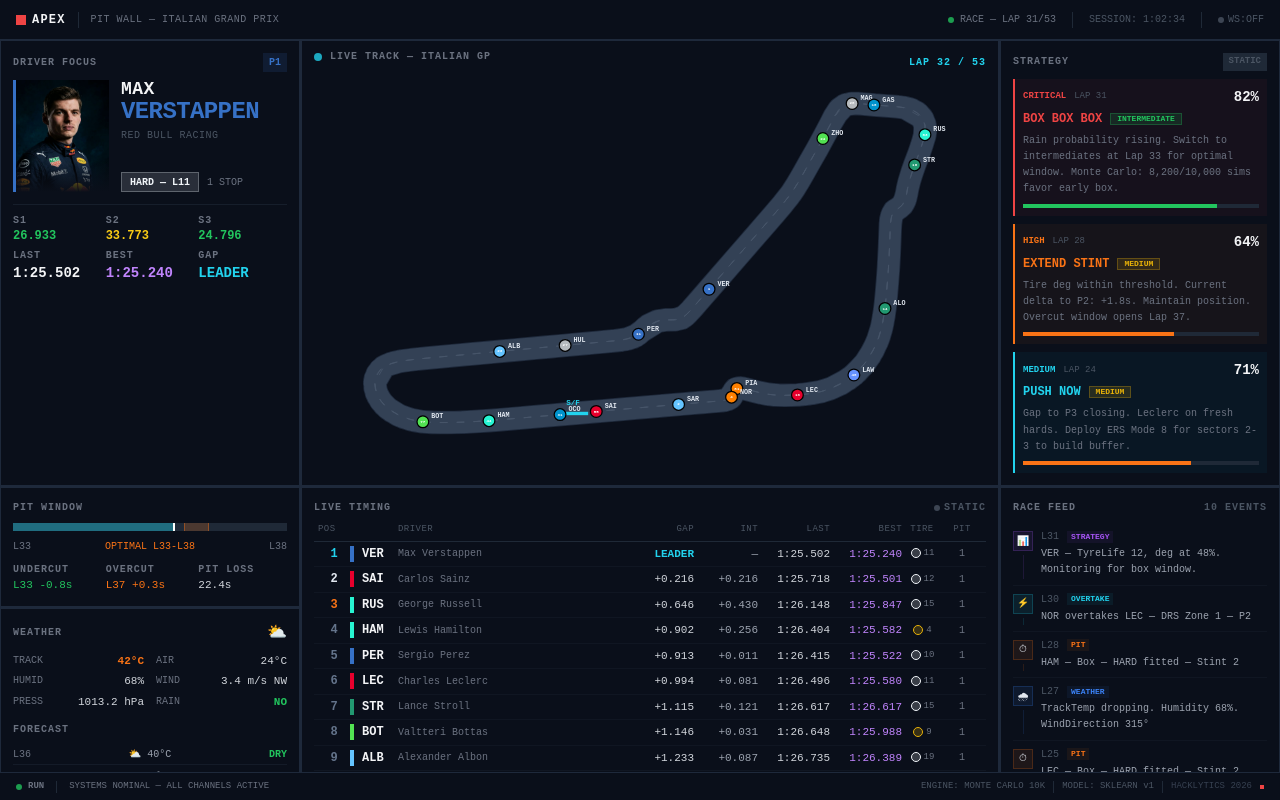
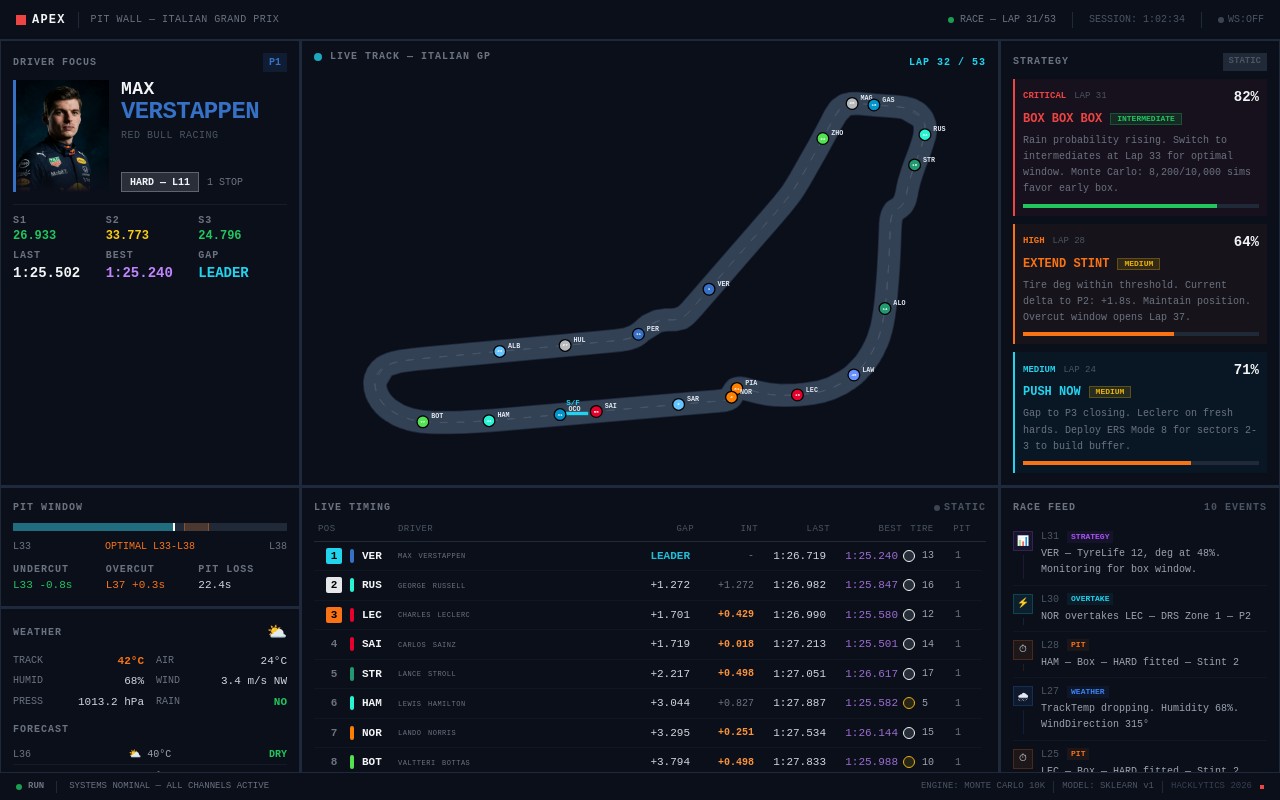
Before and after one commit to Akhileshreddym/Apex, a Next.js app in the folder web/: page / in a window 1280 px wide. Built offline with nearby package versions, Linux system fonts and the light colour scheme; no server answers.

Commit message:
Updated movement of drivers on the leaderboard

```diff
--- a/web/components/CarTimings.tsx
+++ b/web/components/CarTimings.tsx
@@ -1,40 +1,128 @@
 "use client";
 
+import { useState, useEffect } from "react";
 import { useChaos } from "@/lib/ChaosContext";
 import { mockTimingData, TIRE_COLORS } from "@/lib/mock-data";
 import { formatLapTime } from "@/lib/format";
 
+// Extend TimingData with our internal tracking metrics
+export type TimingDataRow = typeof mockTimingData[number];
+
+interface SimulationDriver extends TimingDataRow {
+  CumulativeTime: number;
+}
+
 export default function CarTimings() {
   const chaos = useChaos();
 
-  // Apply chaos-driven gap modifications
-  const timingData = mockTimingData.map((d, i) => {
-    if (i === 0 || d.Status === "OUT") return d;
+  // Initialize with initial standings and calculate base cumulative time
+  const [timingData, setTimingData] = useState<SimulationDriver[]>(() => {
+    return mockTimingData.map((d) => {
+      // Parse the mock "GapToLeader" to create a baseline gap offset at the start
+      let baseOffset = 0;
+      if (d.GapToLeader !== "LEADER" && d.GapToLeader !== "DNF" && d.Status !== "OUT") {
+        baseOffset = parseFloat(d.GapToLeader.replace("+", "")) || 0;
+      }
+      return {
+        ...d,
+        CumulativeTime: baseOffset // Start relative to leader acting as 0
+      } as SimulationDriver;
+    });
+  });
 
-    // Shuffle gaps based on events
-    let gapModifier = 0;
-    if (chaos.event === "major_crash" || chaos.event === "minor_crash") {
-      // Safety car bunches the pack
-      gapModifier = -(parseFloat(d.GapToLeader.replace("+", "")) * 0.7);
-    } else if (chaos.event === "rain") {
-      // Rain spreads the field for slick runners
-      gapModifier = i * 0.8;
-    } else if (chaos.event === "traffic") {
-      // Midfield bunches
-      if (i >= 4 && i <= 10) gapModifier = -(i * 0.3);
+  // Simulation Loop
+  useEffect(() => {
+    // Tick every 2.5 seconds (simulating sectors/laps)
+    const interval = setInterval(() => {
+      setTimingData((prevData) => {
+        // First pass: Calculate new cumulative times for everyone
+        const updatedDrivers = prevData.map((d) => {
+          if (d.Status === "OUT" || d.GapToLeader === "DNF") return d as SimulationDriver;
+
+          // Safety check for null
+          const prevLastLapTime = d.LastLapTime ?? 90.0;
+          const prevBestLapTime = d.BestLapTime ?? 90.0;
+
+          // 1. Base Pace variation (± 0.4s) - Add a bit more variance to encourage overtakes
+          const paceVariation = (Math.random() * 1.5) - 0.7;
+          let newLapTime = prevLastLapTime + paceVariation;
+
+          // 2. Apply Chaos Effects dynamically
+          const event = chaos.event;
+
+          if (event === "major_crash" || event === "minor_crash") {
+            // Safety car bunches the pack - slower laps, but gaps compress down
+            newLapTime += 15;
+          } else if (event === "rain") {
+            // Rain severely impacts slick tires - they lose huge amounts of time
+            if (["SOFT", "MEDIUM", "HARD"].includes(d.Compound)) {
+              newLapTime += 8; // HUGE penalty per tick
+            }
+          } else if (event === "traffic") {
+            // DRS train bunches the midfield (cars 4-10 run a bit slower if they catch up)
+            if (d.Position >= 4 && d.Position <= 10) newLapTime += 0.5;
+          } else if (event === "penalty_5s" && d.Position === 1) {
+            // Assume leader got penalty
+            newLapTime += 2; // Simulate losing time
           }
 
-    if (gapModifier === 0) return d;
+          // Natural Tire Deg Penalty - Older tires get slower
+          newLapTime += (d.TyreLife * 0.05);
 
-    const originalGap = parseFloat(d.GapToLeader.replace("+", ""));
-    if (isNaN(originalGap)) return d;
+          // Generate new LastLapTime and BestLapTime
+          const bestLap = Math.min(newLapTime, prevBestLapTime);
 
-    const newGap = Math.max(0.1, originalGap + gapModifier);
+          // Add lap time to cumulative total
+          const newCumulativeTime = d.CumulativeTime + newLapTime;
+
+          // Add a small chance of tyre life going up by 1 to simulate laps passing
+          const isNewLap = Math.random() > 0.6;
+
           return {
             ...d,
-      GapToLeader: `+${newGap.toFixed(3)}`,
-    };
+            LastLapTime: newLapTime,
+            BestLapTime: bestLap,
+            CumulativeTime: newCumulativeTime,
+            TyreLife: isNewLap ? d.TyreLife + 1 : d.TyreLife,
+          } as SimulationDriver;
         });
+
+        // Second pass: Sort active drivers by total time to resolve OVERTAKES
+        const activeDrivers = updatedDrivers.filter(d => d.Status !== "OUT" && d.GapToLeader !== "DNF");
+        const outDrivers = updatedDrivers.filter(d => d.Status === "OUT" || d.GapToLeader === "DNF");
+
+        activeDrivers.sort((a, b) => a.CumulativeTime - b.CumulativeTime);
+
+        // Third pass: Re-assign GAP and INT based on the newly sorted array
+        const leaderTime = activeDrivers.length > 0 ? activeDrivers[0].CumulativeTime : 0;
+
+        const fullyRanked = activeDrivers.map((d, index) => {
+          const driver = { ...d };
+          driver.Position = index + 1; // Update true grid position
+
+          if (index === 0) {
+            driver.GapToLeader = "LEADER";
+            driver.IntervalToAhead = "-";
+          } else {
+            // Gap to leader
+            const gap = driver.CumulativeTime - leaderTime;
+            driver.GapToLeader = `+${gap.toFixed(3)}`;
+
+            // Interval to car ahead
+            const prevCar = activeDrivers[index - 1];
+            const interval = driver.CumulativeTime - prevCar.CumulativeTime;
+            driver.IntervalToAhead = `+${interval.toFixed(3)}`;
+          }
+
+          return driver as SimulationDriver;
+        });
+
+        return [...fullyRanked, ...outDrivers];
+      });
+    }, 2500);
+
+    return () => clearInterval(interval);
+  }, [chaos.event]);
 
   return (
     <div className="apex-card flex flex-col h-full overflow-hidden">
@@ -60,82 +148,78 @@
         <span className="text-center">PIT</span>
       </div>
 
-      <div className="flex-1 overflow-y-auto">
+      {/* Position list wrapper with smooth-scrolling items relative to their array position */}
+      <div className="flex-1 overflow-y-auto w-full pr-1">
+        {/* We map over them but use flex layout inside. For a quick visual swap without layout jump,
+            flex directions preserve order. */}
+        <div className="flex flex-col relative w-full pb-8">
           {timingData.map((d) => {
             const tireColor = TIRE_COLORS[d.Compound] ?? "#64748b";
             return (
               <div
-              key={d.Abbreviation}
-              className={`grid grid-cols-[32px_48px_1fr_64px_64px_72px_72px_40px_40px] gap-0 items-center py-1 px-1 border-b border-gray-800/30 hover:bg-white/[0.02] transition-colors ${d.Status === "OUT" ? "opacity-40" : ""
+                key={d.Abbreviation} // Key maintains identity so DOM nodes slide if animated
+                className={`grid grid-cols-[32px_48px_1fr_64px_64px_72px_72px_40px_40px] gap-0 items-center py-1.5 px-1 border-b border-gray-800/30 hover:bg-white/[0.02] transition-colors ${d.Status === "OUT" ? "opacity-30" : ""
                   }`}
               >
+                <div className="flex justify-center items-center">
                   <span
-                className="font-mono text-xs font-bold text-center"
-                style={{
-                  color:
-                    d.Position <= 3
-                      ? d.Position === 1
-                        ? "#22d3ee"
-                        : d.Position === 2
-                          ? "#e2e8f0"
-                          : "#f97316"
-                      : "#64748b",
-                }}
+                    className={`font-mono text-[11px] font-bold text-center flex items-center justify-center h-4 w-4 rounded-[2px] ${d.Position <= 3 ? (d.Position === 1 ? 'bg-apex-cyan text-black' : d.Position === 2 ? 'bg-gray-200 text-black' : 'bg-orange-500 text-black') : 'text-gray-500'}`}
                   >
                     {d.Position}
                   </span>
+                </div>
 
                 <div className="flex items-center">
                   <div
-                  className="w-1 h-4 mr-2"
+                    className="w-1 h-3.5 mr-2 rounded-sm"
                     style={{ backgroundColor: `#${d.TeamColor}` }}
                   />
-                <span className="font-mono text-xs font-bold text-gray-100">
+                  <span className="font-mono text-[11px] font-bold text-gray-100">
                     {d.Abbreviation}
                   </span>
                 </div>
 
-              <span className="text-[10px] text-gray-500 truncate">
+                <span className="text-[10px] text-gray-500 truncate lowercase font-light" style={{ fontVariant: 'small-caps', letterSpacing: '0.05em' }}>
                   {d.FullName}
                 </span>
 
                 <span
                   className={`font-mono text-[11px] text-right ${d.GapToLeader === "LEADER"
-                    ? "text-apex-cyan font-bold"
+                    ? "text-apex-cyan/90 font-bold"
                     : d.GapToLeader === "DNF"
                       ? "text-apex-red"
-                      : "text-gray-300"
+                      : "text-gray-300 transition-all duration-500"
                     }`}
                 >
                   {d.GapToLeader}
                 </span>
 
-              <span className="font-mono text-[11px] text-right text-gray-400">
-                {d.IntervalToAhead}
+                <span className={`font-mono text-[10px] text-right ${parseFloat(d.IntervalToAhead.replace('+', '')) < 0.5 ? 'text-orange-400 font-bold' : 'text-gray-500'}`}>
+                  {d.GapToLeader === "LEADER" ? "-" : d.IntervalToAhead}
                 </span>
 
-              <span className="font-mono text-[11px] text-right text-gray-300">
+                <span className={`font-mono text-[11px] text-right transition-all duration-300 ${(d.LastLapTime ?? 0) > 100 ? "text-yellow-500/80" : "text-gray-300"}`}>
                   {formatLapTime(d.LastLapTime)}
                 </span>
 
-              <span className="font-mono text-[11px] text-right text-purple-400">
+                <span className="font-mono text-[11px] text-right text-purple-400/80">
                   {formatLapTime(d.BestLapTime)}
                 </span>
 
-              <div className="flex justify-center">
+                <div className="flex justify-center items-center">
                   <div
-                  className="w-3 h-3 flex items-center justify-center"
+                    className="w-3.5 h-3.5 flex items-center justify-center mr-1.5"
                     title={`${d.Compound} — TyreLife: ${d.TyreLife} laps`}
                   >
                     <div
-                    className="w-2.5 h-2.5 rounded-full border"
+                      className="w-3 h-3 rounded-full border-[1.5px]"
                       style={{
-                      backgroundColor: tireColor + "33",
+                        backgroundColor: tireColor + "22",
                         borderColor: tireColor,
                       }}
                     />
                   </div>
-                <span className="font-mono text-[9px] text-gray-500 ml-0.5">
+                  <span className={`font-mono text-[10px] w-3 text-left ${d.TyreLife > 20 ? 'text-red-400' : 'text-gray-400'}`}>
                     {d.TyreLife}
                   </span>
                 </div>
@@ -148,5 +232,6 @@
           })}
         </div>
       </div>
+    </div>
   );
 }
```
Also changed, not shown: web/components/StrategyPanel.tsx (+8 -6 lines). Lines whose indentation alone changed are shown as unchanged.
